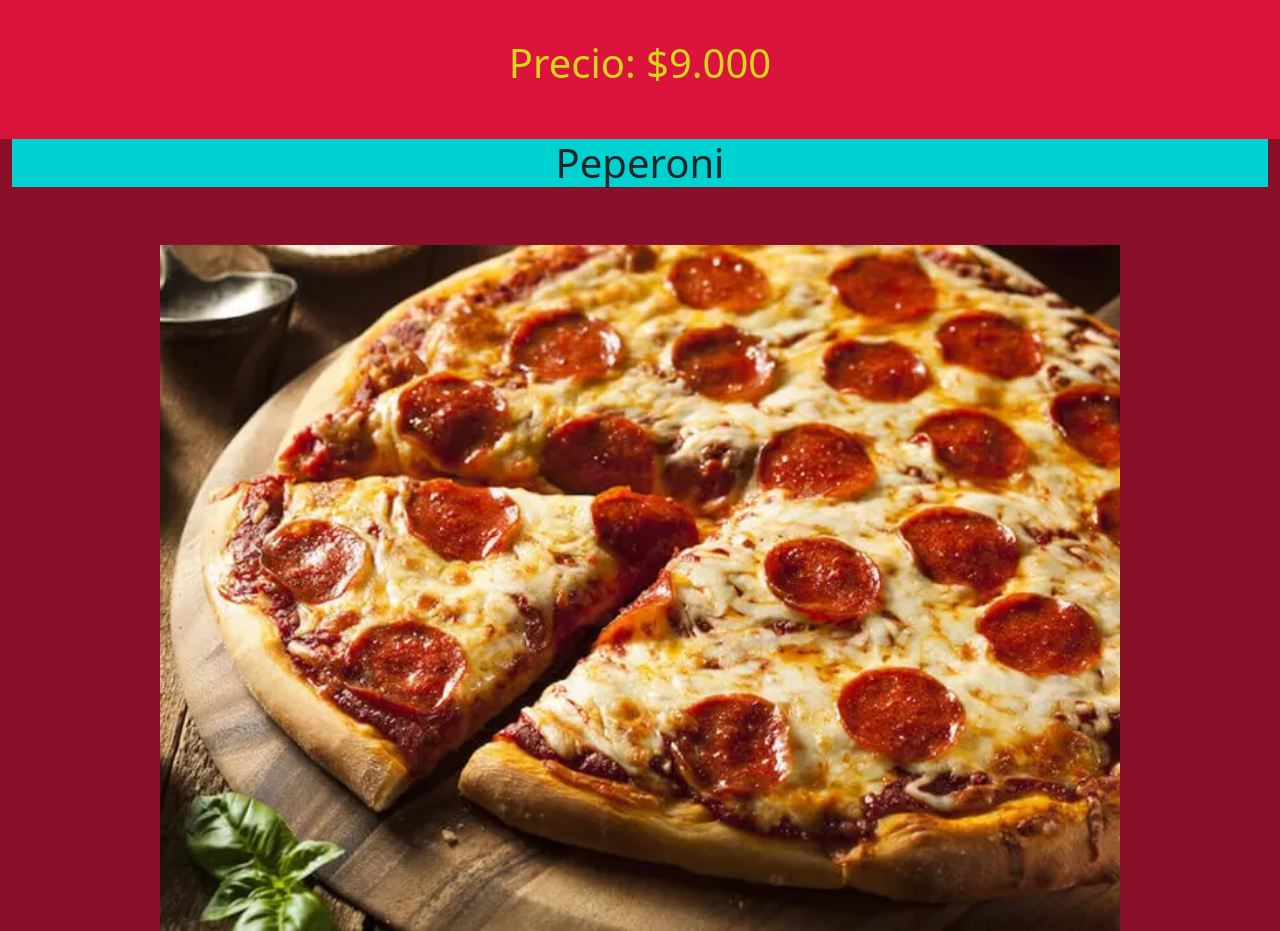
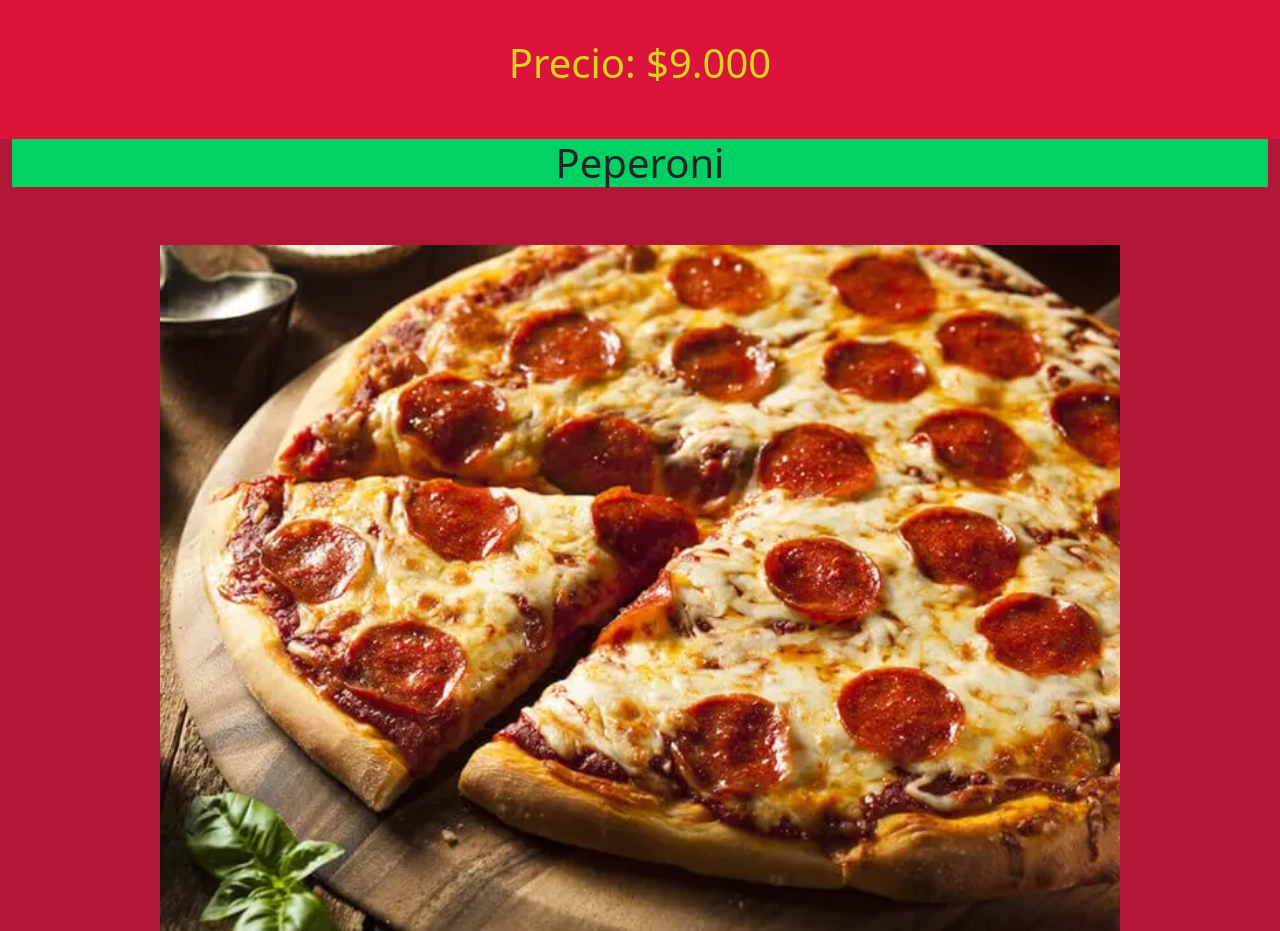
Before and after one commit to Seba8117/Prueba_1, a plain HTML site: page premium.html in a window 1280 px wide. Shown: the part 1535-2466 px from the top of the page. Drawn offline with nearby package versions, Linux system fonts and the light colour scheme.

Commit message:
se cambiaron algunos colores

```diff
--- a/style.css
+++ b/style.css
@@ -23,7 +23,7 @@ img{
 }
 
 #dos{
-    background-color: rgb(138, 16, 41);
+    background-color: rgb(177, 24, 55);
 }
 
 p{
@@ -42,5 +42,5 @@ li{
 }
 
 #tituloficha{
-    background-color: rgb(0, 209, 209);
+    background-color: rgb(0, 209, 98);
 }
```
